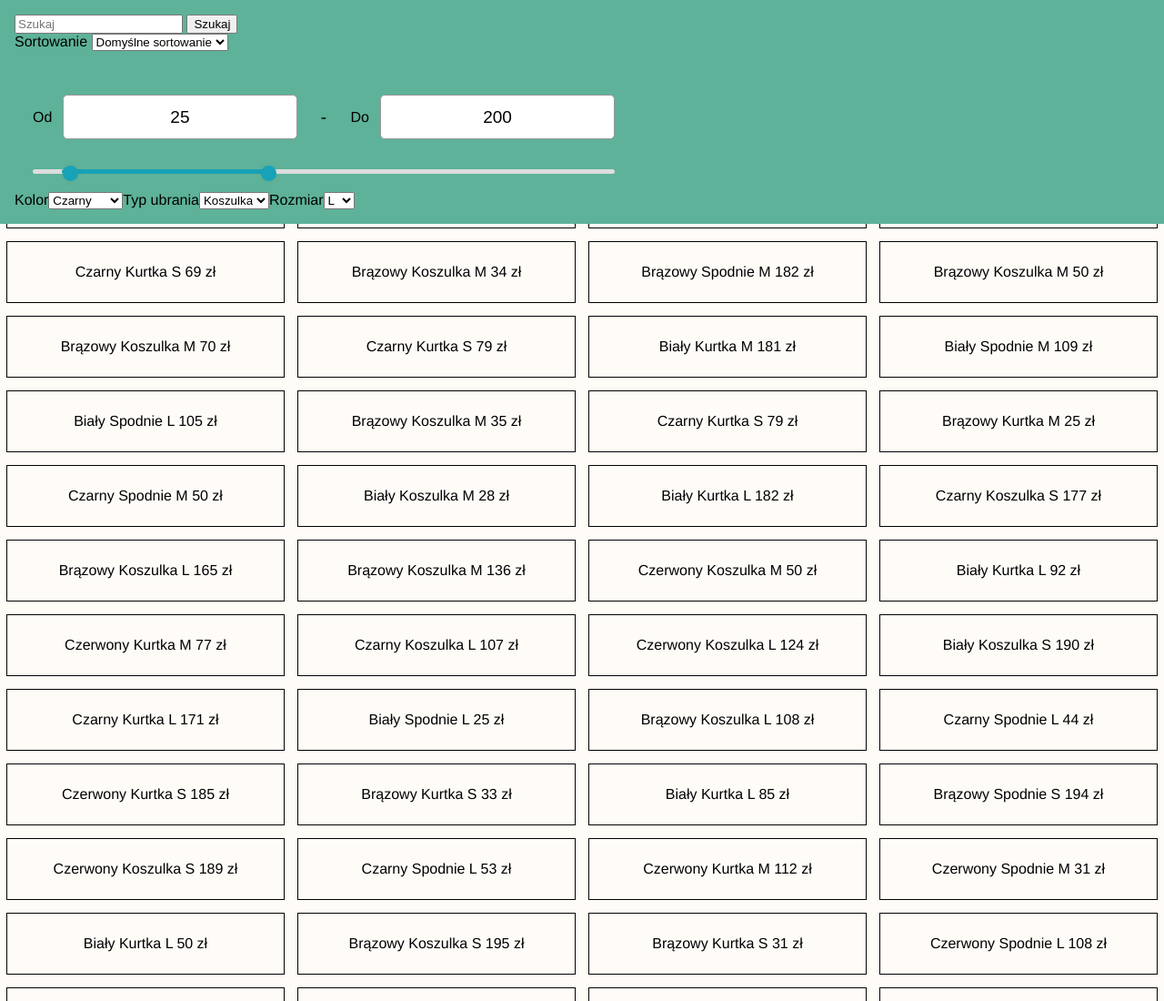
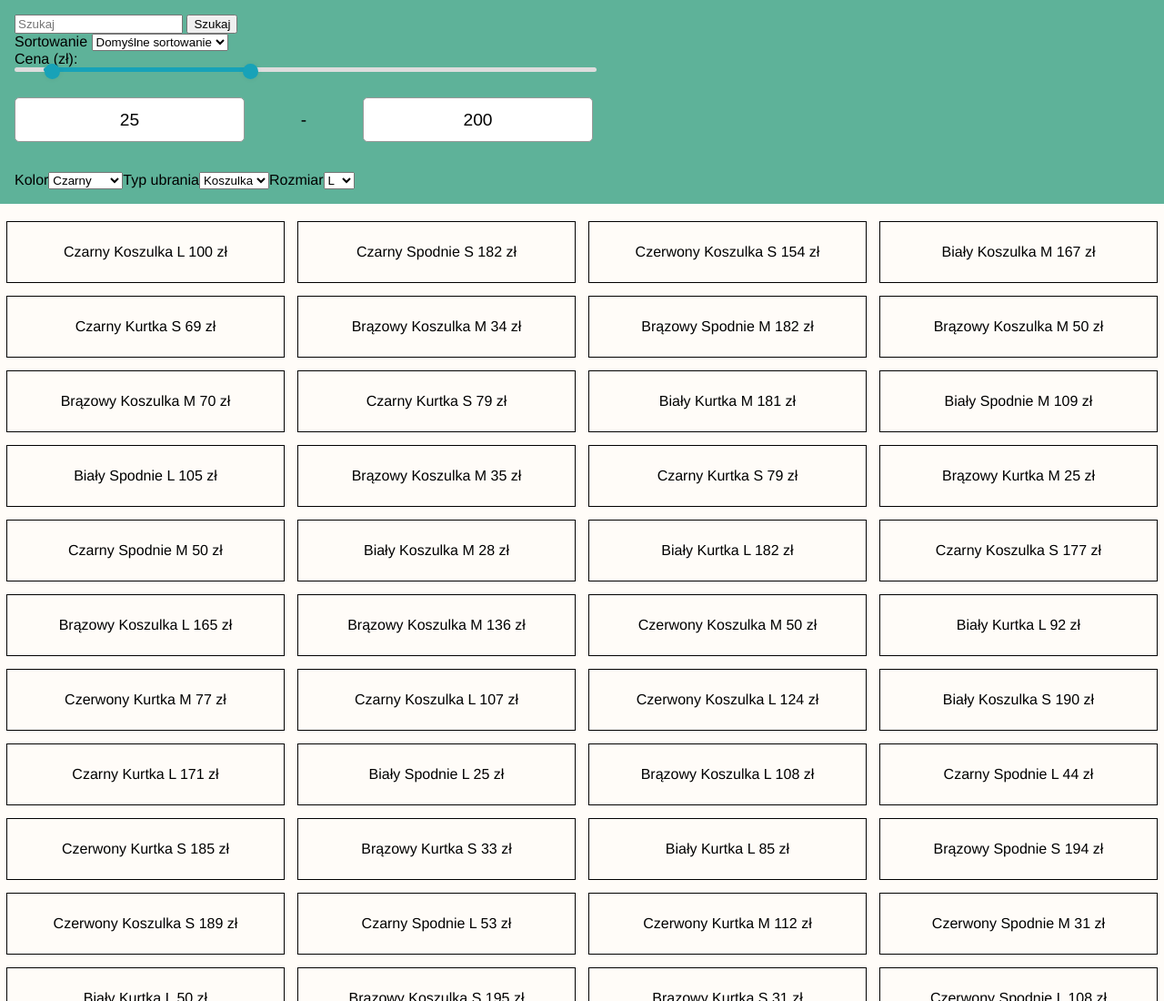
Before and after one commit to Sigrik/js-list-practice, a website: page index.html in a window 1280 px wide. Shown: the top 1100 px of the page at 91% size. Drawn offline with Linux system fonts and the light colour scheme.

Commit message:
Fix styling for slider and product display

```diff
--- a/index.html
+++ b/index.html
@@ -21,23 +21,22 @@
             <option value="" onclick="">Cena - od najwyższej</option>
           </select>
           <div class="price-container">
+            <span>Cena (zł):</span>
+            <div class="slider">
+              <div class="progress"></div>
+            </div>
+            <div class="range-input">
+              <input type="range" class="range-min" min="0" max="500" value="25" step="1" autocomplete="off">
+              <input type="range" class="range-max" min="0" max="500" value="200" step="1" autocomplete="off">
+            </div>
           <div class="price-input">
             <div class="field">
-              <span>Od</span>
-              <input type="number" class="input-min" value="25">
+              <input type="number" class="input-min" value="25" autocomplete="off">
             </div>
             <div class="separator">-</div>
             <div class="field">
-              <span> Do</span>
-              <input type="number" class="input-max" value="200">
+              <input type="number" class="input-max" value="200" autocomplete="off">
             </div>
-          </div>
-          <div class="slider">
-            <div class="progress"></div>
-          </div>
-          <div class="range-input">
-            <input type="range" class="range-min" min="0" max="500" value="25" step="1" autocomplete="off">
-            <input type="range" class="range-max" min="0" max="500" value="200" step="1" autocomplete="off">
           </div>
           </div>
         </div>
--- a/styles/main.scss
+++ b/styles/main.scss
@@ -21,30 +21,25 @@ body {
 }
 
 .price-container {
-  padding: 20px;
   width: 50%;
 }
 
 .price-input {
-  width: 100%;
   display: flex;
   margin: 30px 0 35px;
 }
 
 .price-input .field {
   display: flex;
-  width: 100%;
   height: 45px;
   align-items: center;
 }
 
 .field input {
-  width: 100%;
   height: 100%;
   outline: none;
-  font-size: 19px;
-  margin-left: 12px;
   border-radius: 5px;
+  font-size: 1.2em;
   text-align: center;
   border: 1px solid #999;
   -moz-appearance: textfield;
@@ -58,7 +53,7 @@ input[type="number"]::-webkit-inner-spin-button {
 .price-input .separator {
   width: 130px;
   display: flex;
-  font-size: 19px;
+  font-size: 1.2em;
   align-items: center;
   justify-content: center;
 }
@@ -118,7 +113,7 @@ input[type="range"]::-moz-range-thumb {
 .products-container {
   display: grid;
   grid-template-columns: 1fr 1fr 1fr 1fr;
-  padding-top: 176px;
+  padding-top: 236px;
 }
 
 .products-container div {
```
Also changed, not shown: dist/stylesheet.css.
